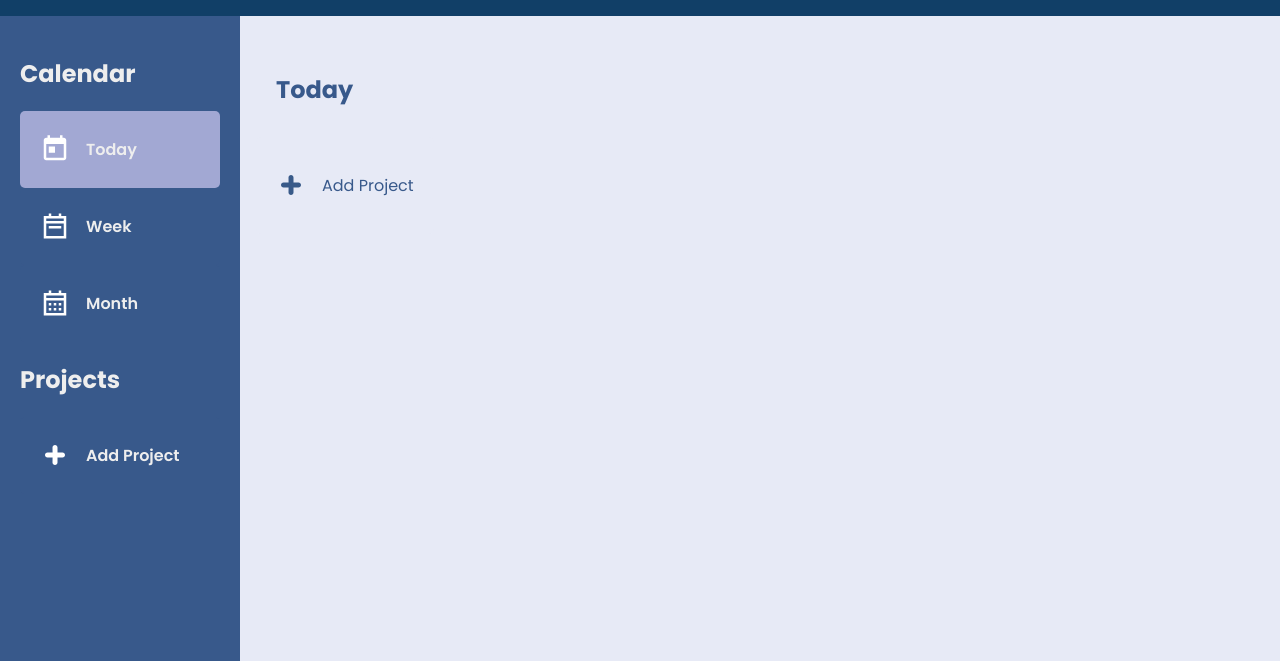
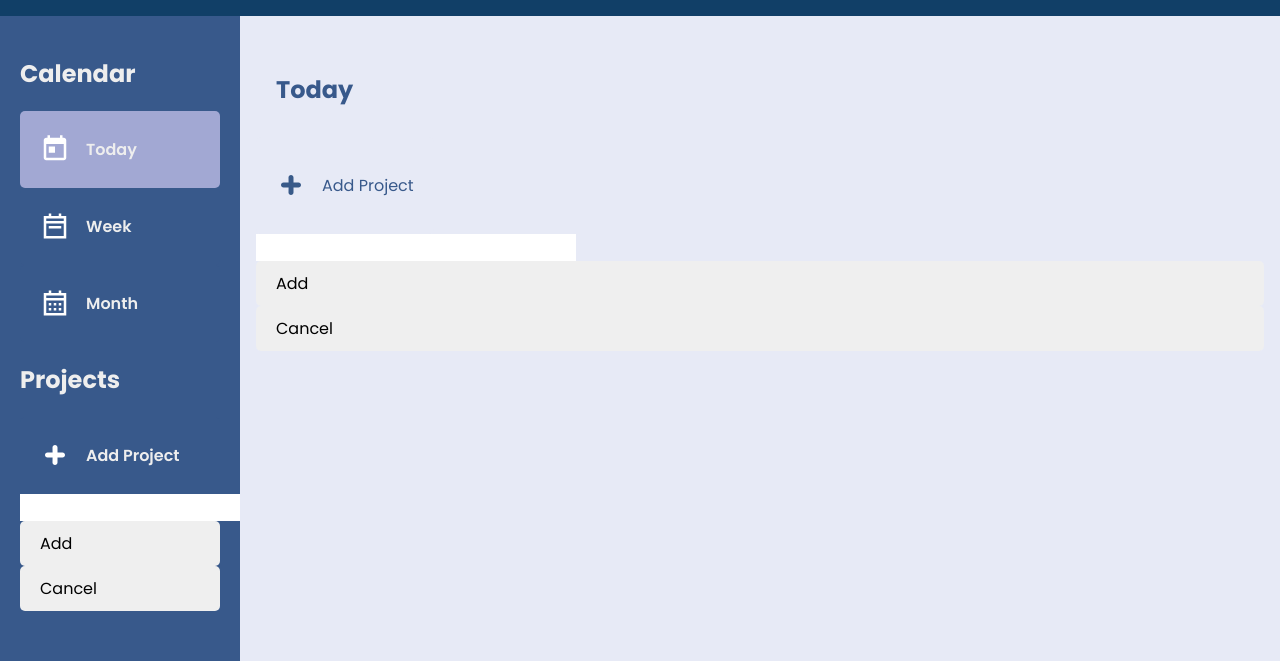
Before and after one commit to Quartezz/Todo-List, a website built with webpack: page dist/index.html in a window 1280 px wide. Shown: the part 139-800 px from the top of the page. Built offline with nearby package versions, Linux system fonts and the light colour scheme.

Commit message:
Added task and project popups

```diff
--- a/dist/index.html
+++ b/dist/index.html
@@ -43,7 +43,13 @@
                 <img src="./Images/plus.svg" alt="add">
                 <p>Add Project</p>
             </button>
-            <div class="project-popup"></div>
+            <div class="project-popup">
+                <input type="text" class="add-project-popup" id="add-project-popup">
+                <div class="add-project-popup-btns">
+                    <button class="btn-add-project-popup" id="btn-add-project-popup">Add</button>
+                    <button class="btn-cancel-project-popup" id="btn-cancel-project-popup">Cancel</button>
+                </div>
+            </div>
         </nav>
         <div class="task-container" id="task-container">
             <h2 id="project-name">Today</h2>
@@ -52,7 +58,13 @@
                 <img src="./Images/plus.svg" alt="add">
                 <p>Add Project</p>
             </button>
-            <div class="task-popup" id="task-popup"></div>
+            <div class="task-popup" id="task-popup">
+                <input type="text" class="add-task-popup" id="add-task-popup">
+            <div class="add-task-popup-btns">
+                <button class="btn-add-task-popup" id="btn-add-task-popup">Add</button>
+                <button class="btn-cancel-task-popup" id="btn-cancel-task-popup">Cancel</button>
+            </div>
+            </div>
         </div>
     </main>
     <footer class="footer">
```
